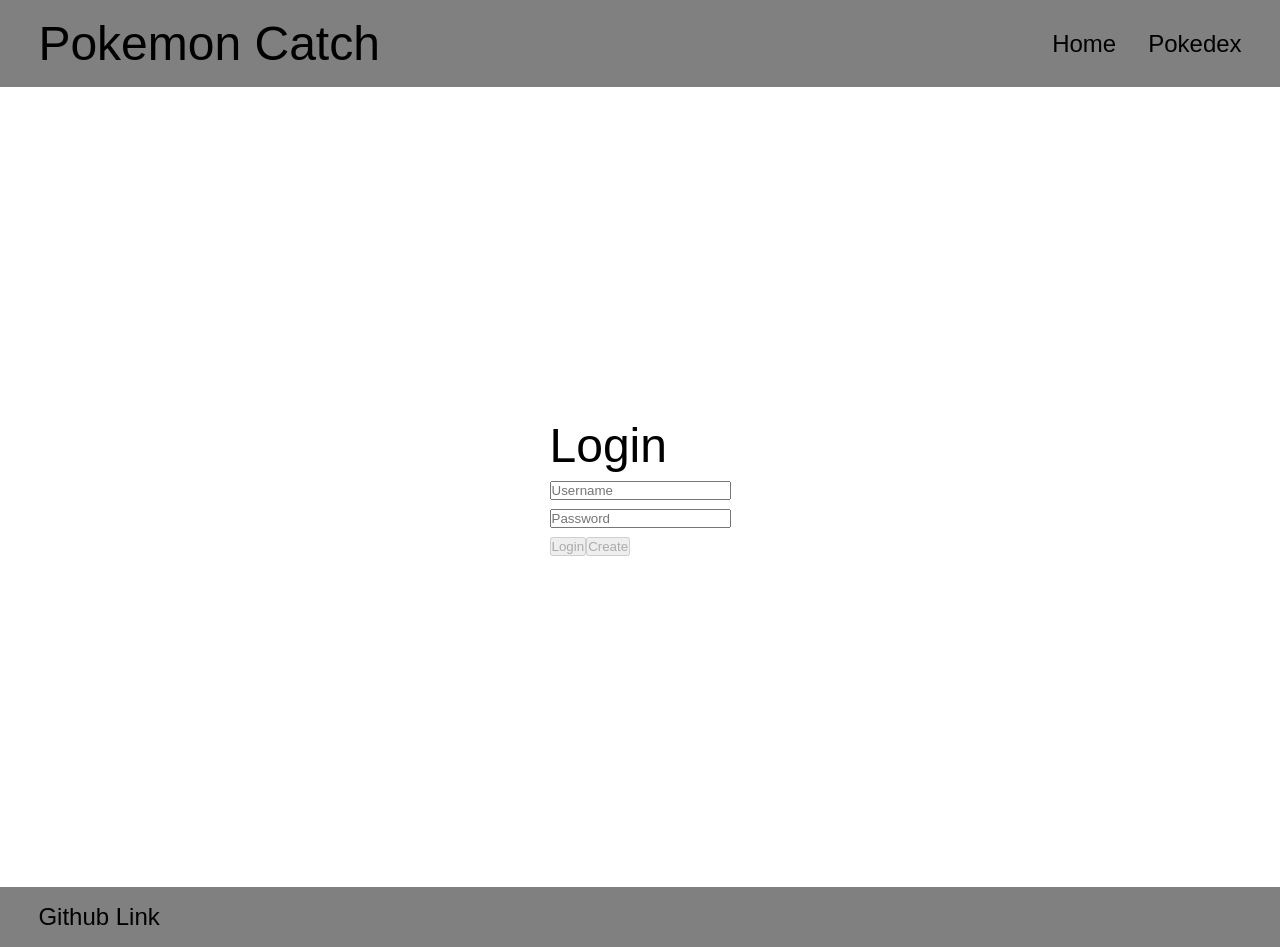
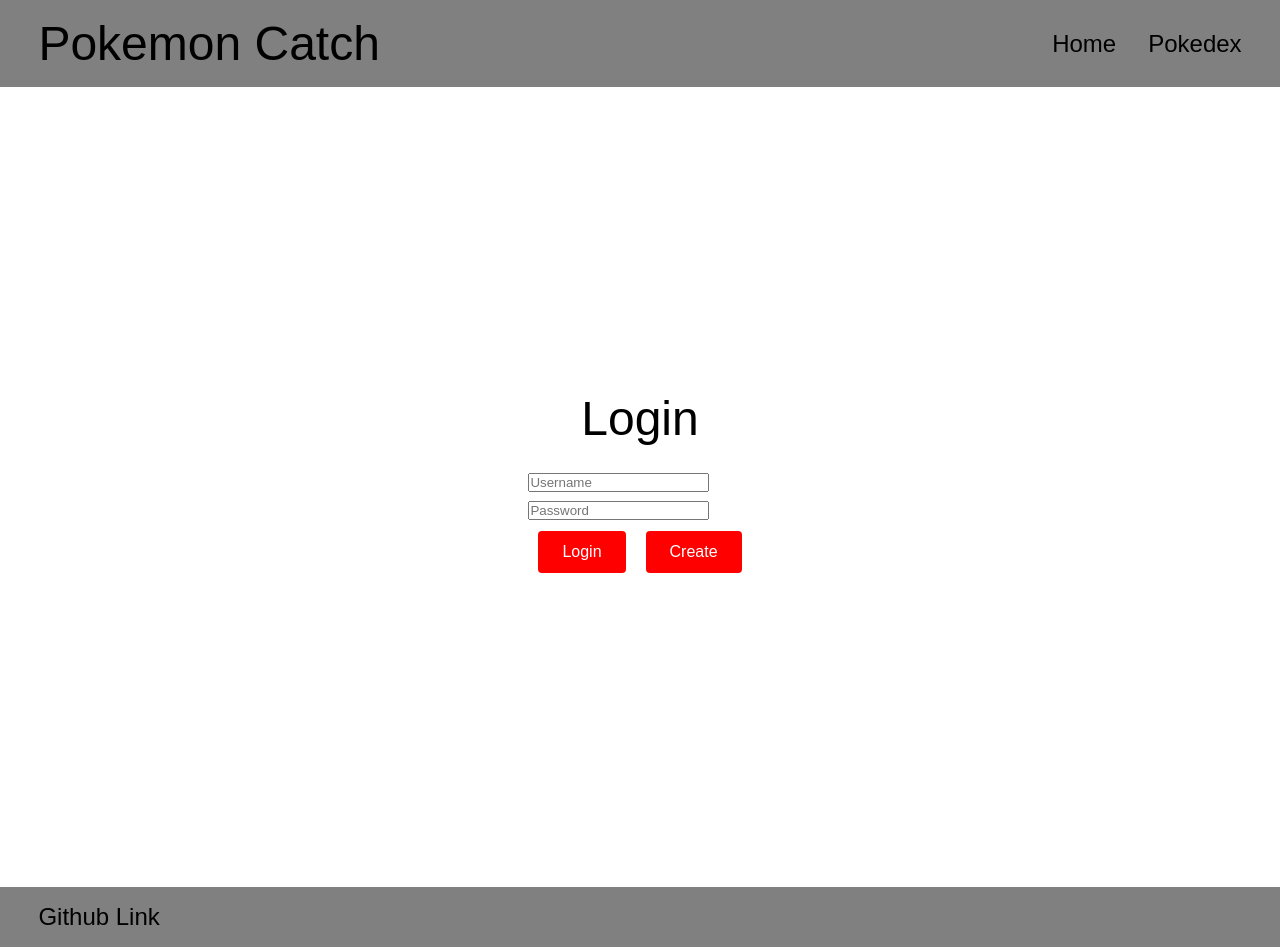
Before and after one commit to ReinnFall/startupV3, a React (Vite) app: page / in a window 1280 px wide. Built offline with nearby package versions, Linux system fonts and the light colour scheme.

Commit message:
added new button css

```diff
--- a/src/app.css
+++ b/src/app.css
@@ -15,6 +15,7 @@
 }
 h1{
     font-weight: normal;
+    text-align: center;
 }
 
 header{
--- a/src/login/authenticated.css
+++ b/src/login/authenticated.css
@@ -1,5 +1,6 @@
 .playerName {
-    color: rgb(118, 190, 210);
+    color: black;
     font-size: 1.5em;
     padding: 0.5em;
+    text-align: center;
   }
--- a/src/login/authenticated.jsx
+++ b/src/login/authenticated.jsx
@@ -16,10 +16,10 @@
   return (
     <div>
       <div className='playerName'>{props.userName}</div>
-      <Button variant='primary' onClick={() => navigate('/catch')}>
+      <Button className='custom-btn' onClick={() => navigate('/catch')}>
         Catch
       </Button>
-      <Button variant='secondary' onClick={() => logout()}>
+      <Button className='custom-btn' onClick={() => logout()}>
         Logout
       </Button>
     </div>
--- a/src/login/login.css
+++ b/src/login/login.css
@@ -5,13 +5,15 @@
     align-items: center;
     height: 100vh;
     border: 10px black;
-    --bs-bg-opacity: 0;
+    /* --bs-bg-opacity: 0; */
 
 }
-.login > h1{
+/* .login > h1{
     text-align: center;
     font-size: 7rem;
-}
+    display: flex;
+    justify-content: center;
+} */
 .login{
     font-size: 1.5rem;
     display: flex;
@@ -26,5 +28,20 @@
     padding: 15px;
     display: flex;
     gap: 75px;
+}
+.custom-btn{
+    background-color: red;
+    color: white;
+    padding: 12px 24px;
+    border: none;
+    border-radius: 4px;         /*Rounded corners */
+    font-size: 16px;
+    cursor: pointer;            /* Pointer cursor on hover */
+    transition: background-color 0.3s ease, transform 0.1s ease;
+    margin: 10px;
+  }
 
+/* Hover state */
+.custom-btn:hover {
+  background-color: blue;
 }
--- a/src/login/login.jsx
+++ b/src/login/login.jsx
@@ -8,8 +8,8 @@
 
 export function Login({userName, authState, onAuthChange}) {
   return (
-    <main className='container-fluid bg-secondary text-center'>
-    <div>
+    <main>
+    <div className = 'login'>
       {authState !== AuthState.Unknown && <h1>Login</h1>}
       {authState === AuthState.Authenticated && (
         <Authenticated userName={userName} onLogout={() => onAuthChange(userName, AuthState.Unauthenticated)} />
--- a/src/login/unauthenticated.jsx
+++ b/src/login/unauthenticated.jsx
@@ -31,10 +31,10 @@
                 <input type="password" placeholder="Password" onChange={(e) => setPassword(e.target.value)} />
             </div>
         </form>
-        <Button variant='primary' onClick={() => loginUser()} disabled={!userName || !password}>
+        <Button className='custom-btn' onClick={() => loginUser()} disabled={!userName || !password}>
           Login
         </Button>
-        <Button variant='secondary' onClick={() => createUser()} disabled={!userName || !password}>
+        <Button className='custom-btn' onClick={() => createUser()} disabled={!userName || !password}>
           Create
         </Button>
       </div>
```
